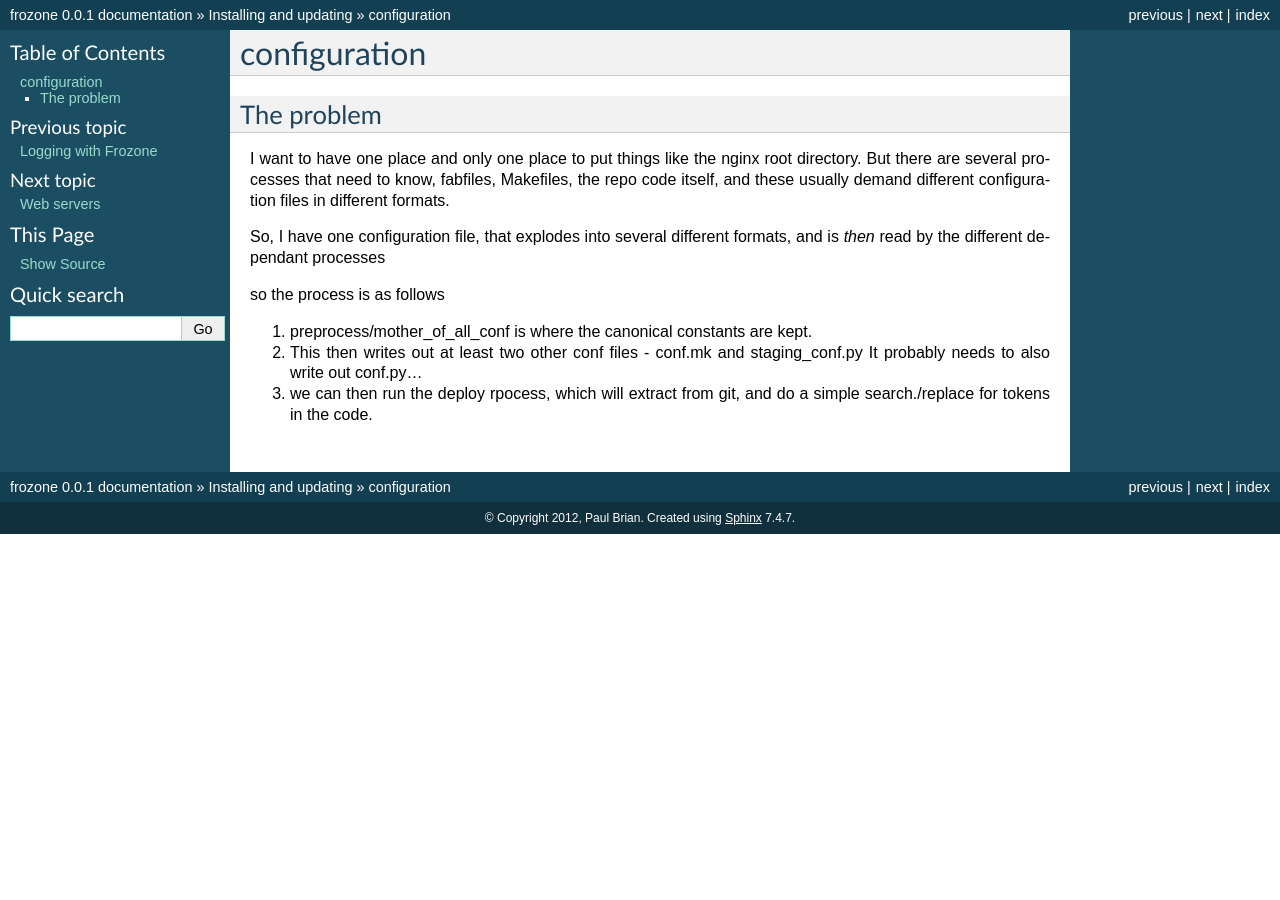
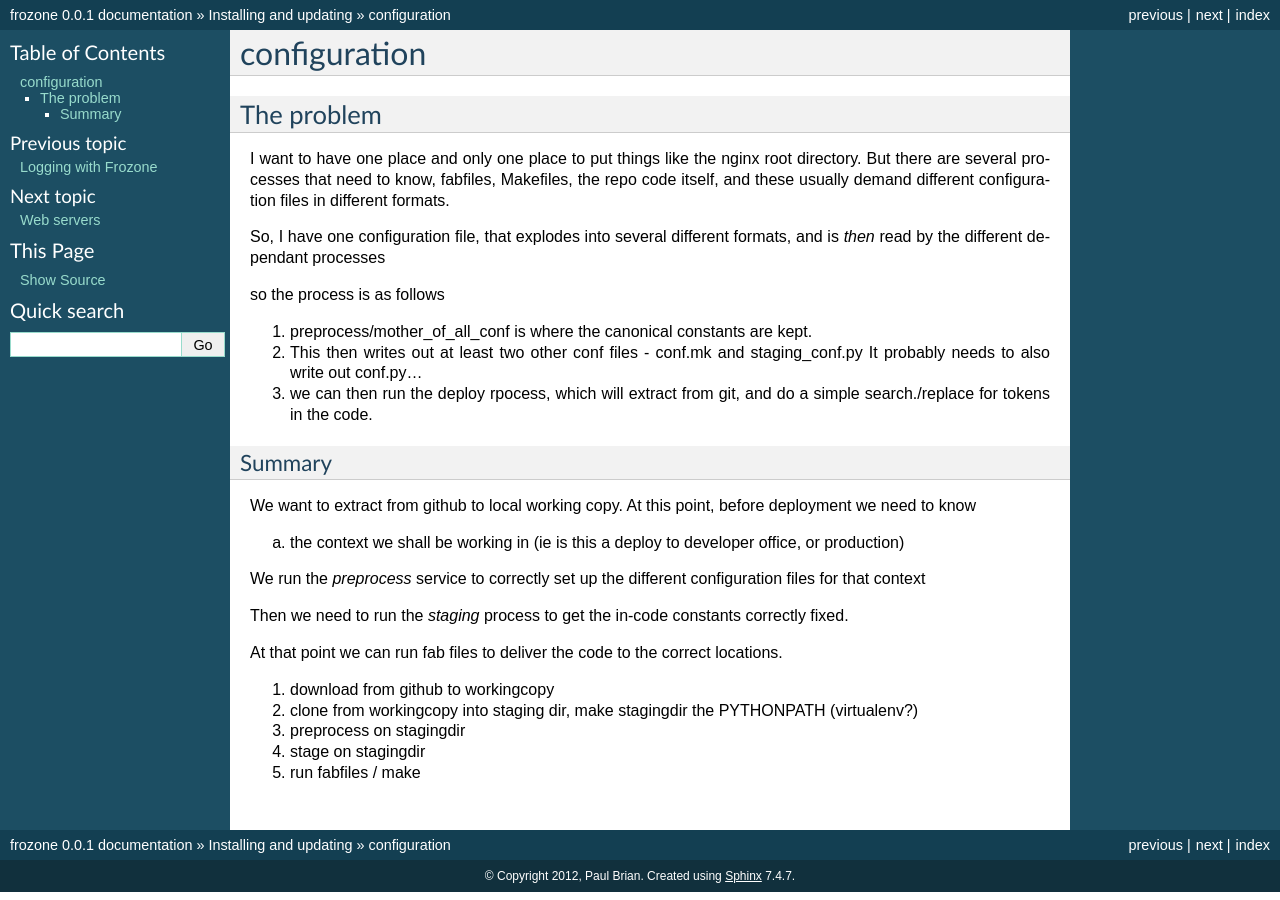
Before and after one commit to zniper/rhaptos2.repo, a Sphinx documentation site: the page built from docs/config.rst, in a window 1280 px wide. Built offline with Sphinx 7.4.7, drawn with Linux system fonts in a browser that asks for light colours; pages that are not in the unit, such as notebooks, are missing from menus.

```diff
--- a/docs/config.rst
+++ b/docs/config.rst
@@ -20,3 +20,26 @@
    It probably needs to also write out  conf.py...
 
 3. we can then run the deploy rpocess, which will extract from git, and do a simple search./replace for tokens in the code.
+
+
+
+Summary
+-------
+
+We want to extract from github to local working copy.
+At this point, before deployment we need to know
+
+a) the context we shall be working in (ie is this a deploy to developer office, or production)
+
+We run the *preprocess* service to correctly set up the different configuration files for that context
+
+Then we need to run the *staging* process to get the in-code constants correctly fixed.
+
+At that point we can run fab files to deliver the code to the correct locations.
+
+
+1. download from github to workingcopy
+2. clone from workingcopy into staging dir, make stagingdir the PYTHONPATH (virtualenv?)
+3. preprocess on stagingdir
+4. stage on stagingdir
+5. run fabfiles / make
```
Also changed, not shown: docs/jenkins.rst (+13 -5 lines), 1 other file.
